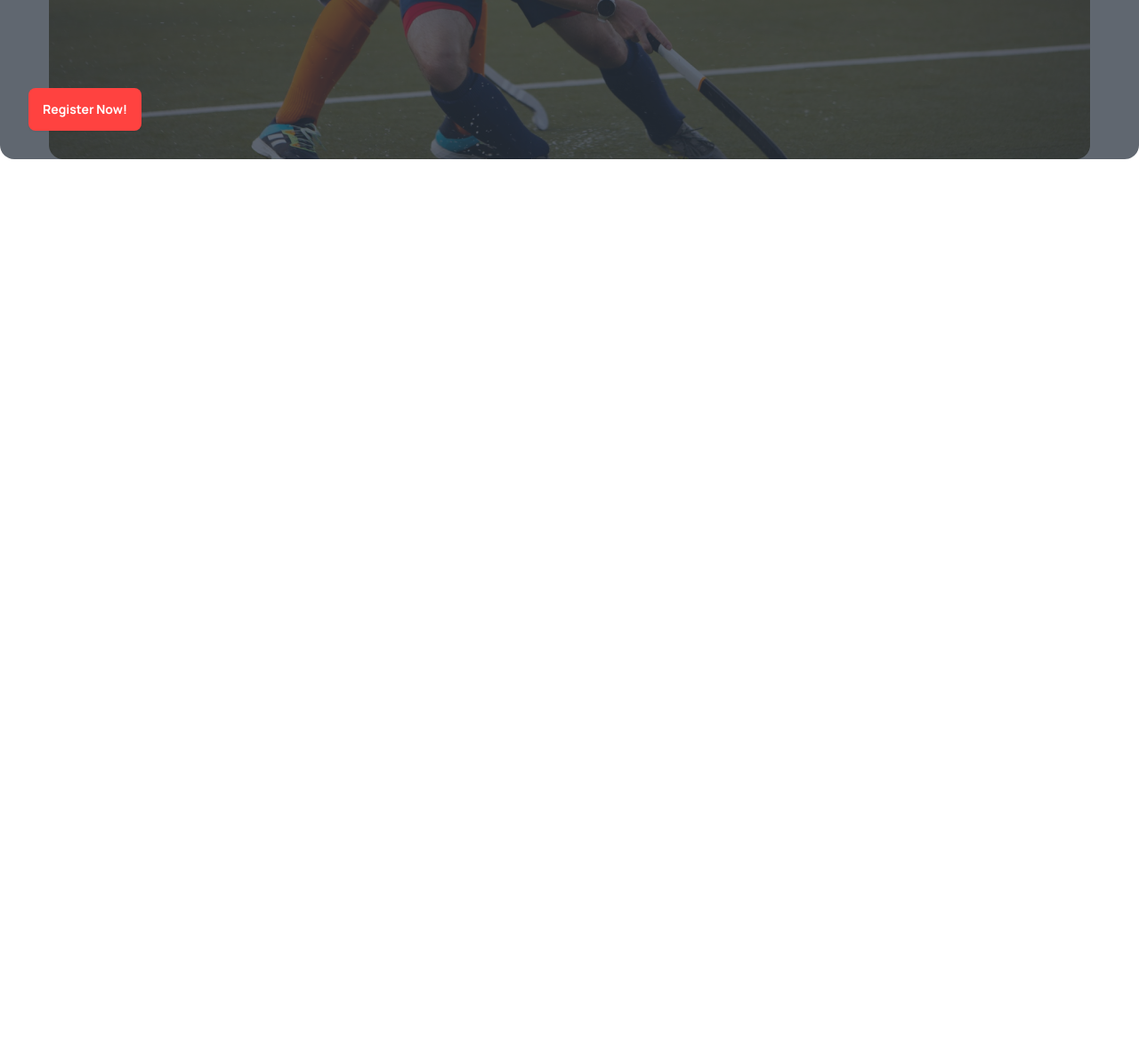
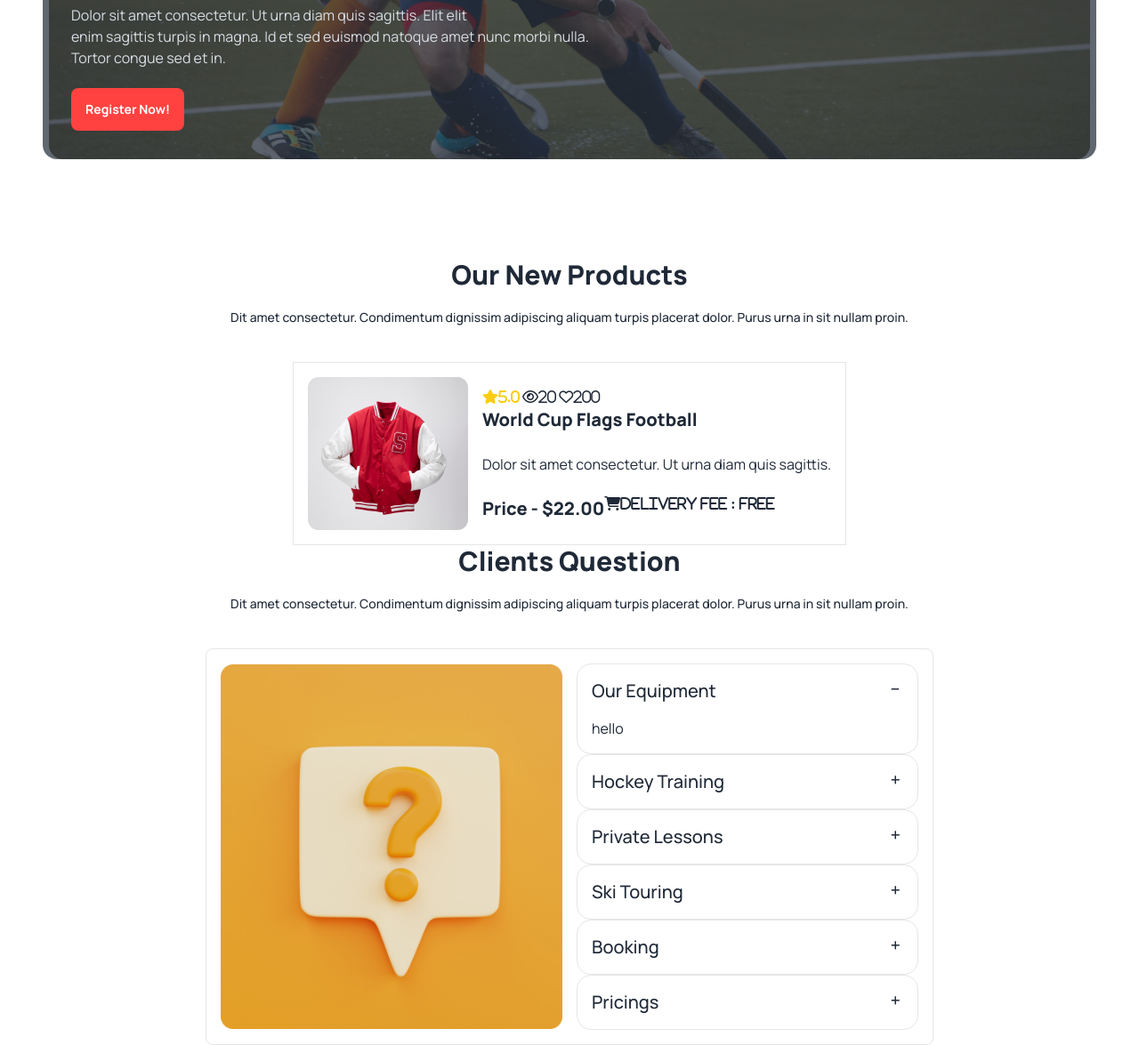
Before and after one commit to UAShoshi/Hockeys-website, a plain HTML site: page index.html in a window 1280 px wide. Shown: the part 2315-3490 px from the top of the page at 89% size. Before the commit the page ends 2606 px from the top, so only its background shows below. Drawn offline with nearby package versions, Linux system fonts and the light colour scheme.

Commit message:
Products section start

```diff
--- a/index.html
+++ b/index.html
@@ -8,7 +8,9 @@
   <!-- tailwind and daisy ui cdn  -->
   <link href="https://cdn.jsdelivr.net/npm/daisyui@4.6.0/dist/full.min.css" rel="stylesheet" type="text/css" />
   <script src="https://cdn.tailwindcss.com"></script>
-    <!-- google font manrope-->
+  <!-- font awesome cdn  -->
+  <link rel="stylesheet" href="https://cdnjs.cloudflare.com/ajax/libs/font-awesome/6.5.1/css/all.min.css" integrity="sha512-DTOQO9RWCH3ppGqcWaEA1BIZOC6xxalwEsw9c2QQeAIftl+Vegovlnee1c9QX4TctnWMn13TZye+giMm8e2LwA==" crossorigin="anonymous" referrerpolicy="no-referrer" />
+    <!-- google font manrope -->
     <link rel="preconnect" href="https://fonts.googleapis.com">
     <link rel="preconnect" href="https://fonts.gstatic.com" crossorigin>
     <link href="https://fonts.googleapis.com/css2?family=Manrope&display=swap" rel="stylesheet">
@@ -102,15 +104,15 @@
     </section>
     <!-- Program Sections -->
     <section class="my-28">
-      <h2 class=" text-center font-extrabold text-3xl mb-5">Program Sections</h2>
+      <h2 class="text-center font-extrabold text-3xl mb-5">Program Sections</h2>
       <p class="mb-10 text-center font-medium text-sm">Dit amet consectetur. Condimentum dignissim adipiscing aliquam turpis placerat dolor. Purus urna in sit nullam proin. </p>
       <!-- card container -->
-     <div class="grid  lg:grid-cols-2 gap-6">
+     <div class="grid lg:px-12 lg:grid-cols-2 gap-6">
        <!-- card 1 -->
        <div class="card col-span-2 lg:col-span-1 image-full">
         <figure><img src="images/2.png" alt=""/></figure>
         <div class="card-body">
-          <h2 class="card-title">Junior Program</h2>
+          <h2 class="card-title pt-24">Junior Program</h2>
           <p>Dolor sit amet consectetur. Ut urna diam quis sagittis. Elit elit
             enim sagittis turpis in magna. Id et sed euismod natoque amet nunc morbi nulla. Tortor congue sed et in.</p>
           <div class="card-actions">
@@ -122,7 +124,7 @@
       <div class="card col-span-2 lg:col-span-1 image-full">
         <figure><img src="images/3.png" alt=""/></figure>
         <div class="card-body">
-          <h2 class="card-title">Teenager Program</h2>
+          <h2 class="card-title pt-24">Teenager Program</h2>
           <p>Dolor sit amet consectetur. Ut urna diam quis sagittis. Elit elit
             enim sagittis turpis in magna. Id et sed euismod natoque amet nunc morbi nulla. Tortor congue sed et in.</p>
           <div class="card-actions">
@@ -134,16 +136,106 @@
       <div class="card col-span-2 image-full">
         <figure><img src="images/4.png" alt=""/></figure>
         <div class="card-body">
-          <h2 class="card-title">Professional Program</h2>
-          <p>Dolor sit amet consectetur. Ut urna diam quis sagittis. Elit elit
-            enim sagittis turpis in magna. Id et sed euismod natoque amet nunc morbi nulla. Tortor congue sed et in.</p>
+          <h2 class="card-title pt-52">Professional Program</h2>
+          <p>Dolor sit amet consectetur. Ut urna diam quis sagittis. Elit elit <br>
+            enim sagittis turpis in magna. Id et sed euismod natoque amet nunc morbi nulla. <br> Tortor congue sed et in.</p>
           <div class="card-actions">
             <button class="btn bg-[#FF4240] text-white border-0">Register Now!</button>
           </div>
         </div>
       </div>
      </div>
-
+    </section>
+    <!-- Products section -->
+    <section>
+      <h2 class="text-center font-extrabold text-3xl mb-5">Our New Products</h2>
+      <p class="mb-10 text-center font-medium text-sm">Dit amet consectetur. Condimentum dignissim adipiscing aliquam turpis placerat dolor. Purus urna in sit nullam proin. </p>
+      <!--  Products container -->
+      <div class="hero">
+        <div class="hero-content flex-col lg:flex-row border border-base-300">
+          <img src="images/5.png" class="rounded-lg" />
+          <div>
+            <i class="fa-solid fa-star text-yellow-400">5.0</i>
+            <i class="fa-regular fa-eye">20</i>
+            <i class="fa-regular fa-heart">200</i>
+            <h1 class="text-xl font-extrabold">World Cup Flags Football</h1>
+            <p class="py-6">Dolor sit amet consectetur. Ut urna diam quis sagittis. </p>
+            <div class="flex">
+            <p class="text-xl font-extrabold">Price - $22.00</p>
+            <i class="fa-solid fa-cart-shopping capitalize">Delivery Fee : Free</i>
+            </div>
+          </div>
+        </div>
+      </div>
+    </section>
+    <!-- Clients section -->
+    <section>
+      <h2 class="text-center font-extrabold text-3xl mb-5">Clients Question</h2>
+      <p class="mb-10 text-center font-medium text-sm">Dit amet consectetur. Condimentum dignissim adipiscing aliquam turpis placerat dolor. Purus urna in sit nullam proin. </p>
+      <!-- Clients container -->
+        <div class="hero">
+          <div class="hero-content flex-col rounded-lg border border-base-300 lg:flex-row">
+           <div>
+            <img src="images/11.png" class="lg:max-w-sm rounded-lg" />
+           </div>
+            <div class="lg:w-96">
+              <div class="collapse collapse-plus border border-base-300">
+                <input type="radio" name="my-accordion-3" checked="checked" />
+                <div class="collapse-title text-xl font-medium">
+                  Our Equipment
+                </div>
+                <div class="collapse-content">
+                  <p>hello</p>
+                </div>
+              </div>
+              <div class="collapse collapse-plus border border-base-300">
+                <input type="radio" name="my-accordion-3" />
+                <div class="collapse-title text-xl font-medium">
+                  Hockey Training
+                </div>
+                <div class="collapse-content">
+                  <p>hello</p>
+                </div>
+              </div>
+              <div class="collapse collapse-plus border border-base-300">
+                <input type="radio" name="my-accordion-3" />
+                <div class="collapse-title text-xl font-medium">
+                  Private Lessons
+                </div>
+                <div class="collapse-content">
+                  <p>hello</p>
+                </div>
+              </div>
+              <div class="collapse collapse-plus border border-base-300">
+                <input type="radio" name="my-accordion-3" />
+                <div class="collapse-title text-xl font-medium">
+                  Ski Touring
+                </div>
+                <div class="collapse-content">
+                  <p>hello</p>
+                </div>
+              </div>
+              <div class="collapse collapse-plus border border-base-300">
+                <input type="radio" name="my-accordion-3" />
+                <div class="collapse-title text-xl font-medium">
+                  Booking
+                </div>
+                <div class="collapse-content">
+                  <p>hello</p>
+                </div>
+              </div>
+              <div class="collapse collapse-plus border border-base-300">
+                <input type="radio" name="my-accordion-3" />
+                <div class="collapse-title text-xl font-medium">
+                  Pricings
+                </div>
+                <div class="collapse-content">
+                  <p>hello</p>
+                </div>
+              </div>
+            </div>
+          </div>
+        </div>
     </section>
   </main>
   <footer>
```
